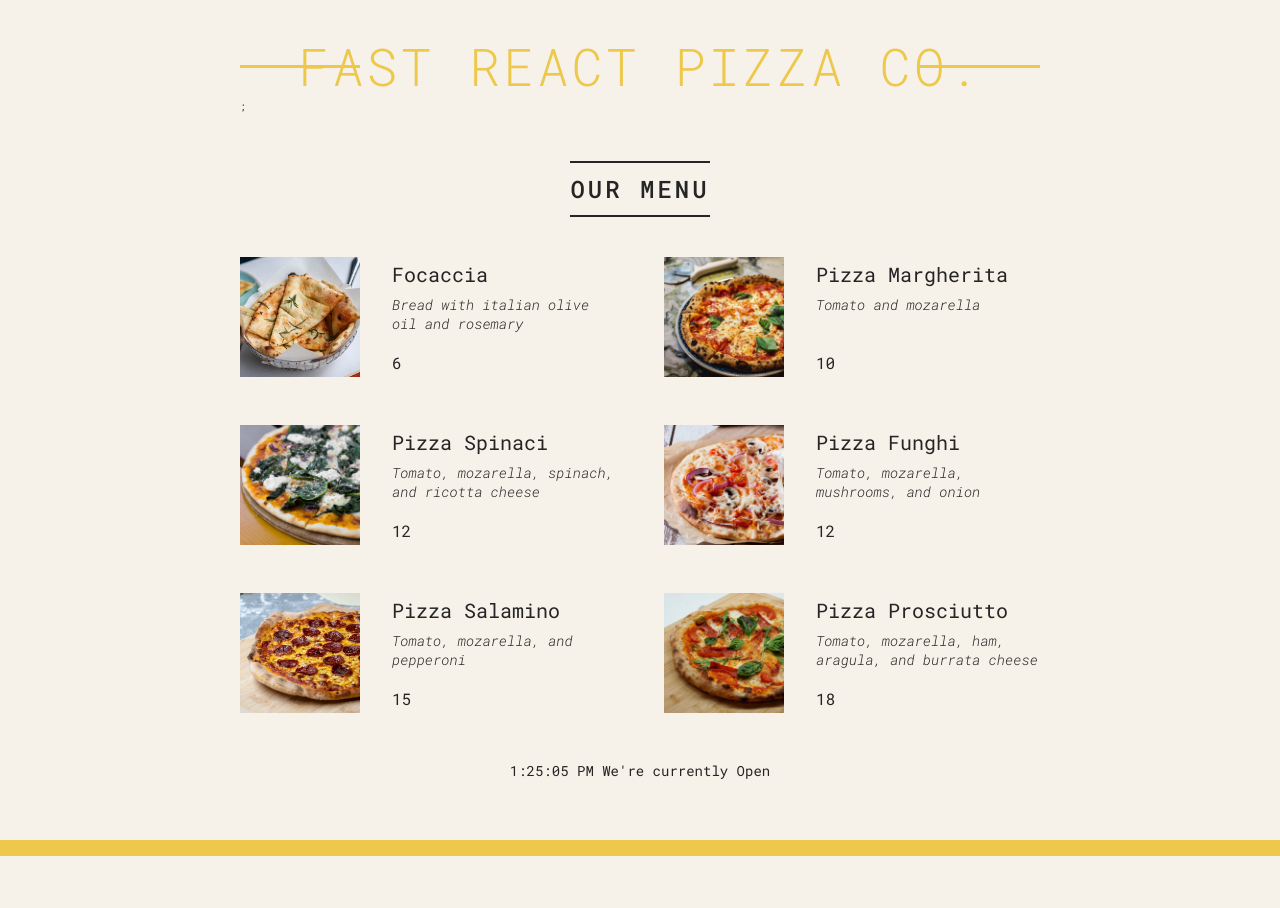
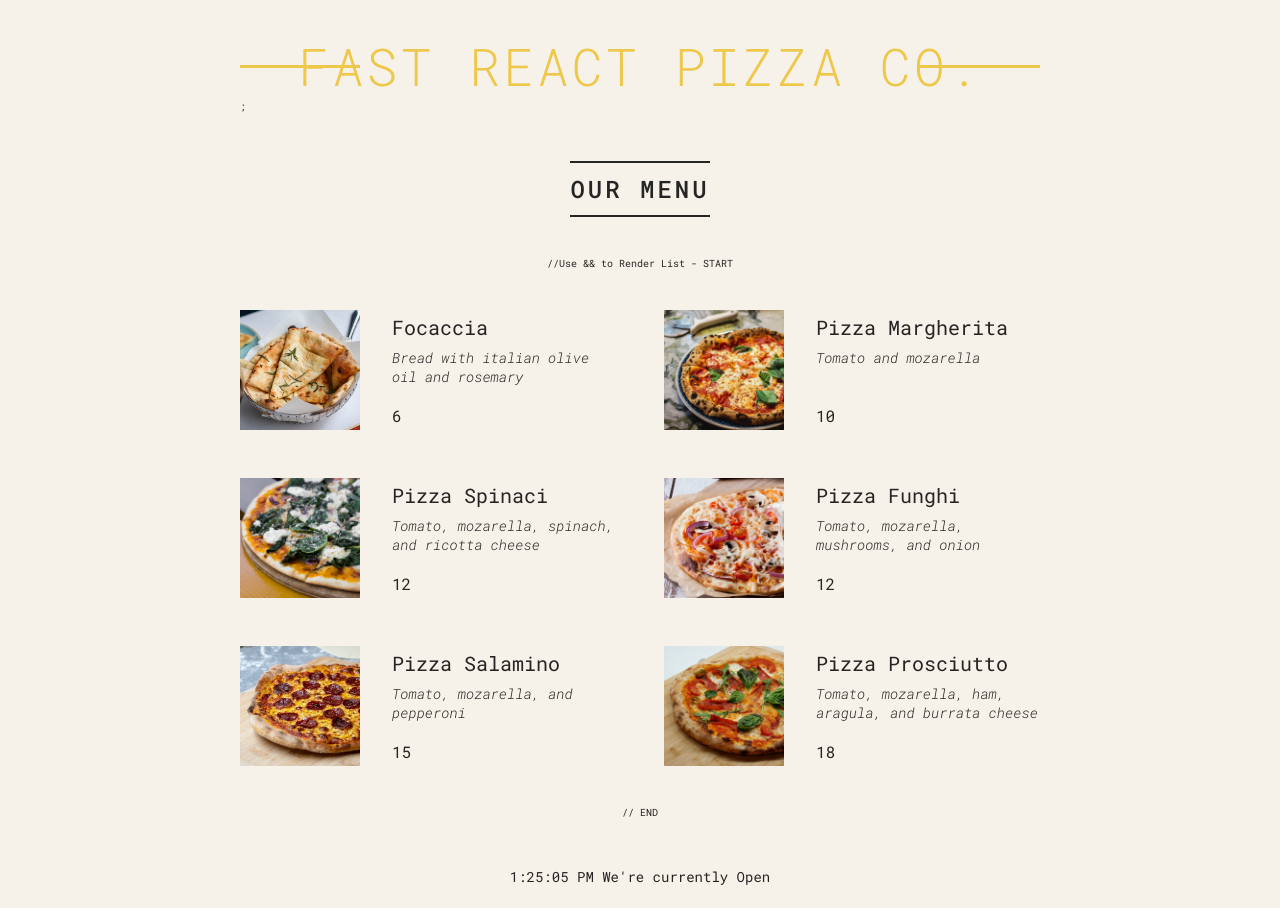
Before and after one commit to raymund-corpuz/pizza-menu-practice, a React (Vite) app: page / in a window 1280 px wide. Shown: the top 908 px of the page. Before the commit the page ends 856 px from the top, so only its background shows below. Built offline with nearby package versions, Linux system fonts and the light colour scheme.

Commit message:
Conditional Rendering of components

```diff
--- a/src/App.jsx
+++ b/src/App.jsx
@@ -81,14 +81,19 @@
 }
 
 function Menu() {
+  const pizzas = pizzaData; // Store pizzaData a new variable
   return (
     <main className="menu">
       <h2>Our Menu</h2>
-      <ul className="pizzas">
-        {pizzaData.map((pizza) => (
-          <Pizza pizzaObj={pizza} key={pizza.name} />
-        ))}
-      </ul>
+      //Use && to Render List - START
+      {pizzas && (
+        <ul className="pizzas">
+          {pizzas.map((pizza) => (
+            <Pizza pizzaObj={pizza} key={pizza.name} />
+          ))}
+        </ul>
+      )}
+      // END
     </main>
   );
 }
@@ -105,18 +110,18 @@
 
 function Footer() {
   const hour = new Date().getHours();
-  const openHour = 12;
+  const openHour = 6;
   const closeHour = 22;
   const isOpen = hour >= openHour && hour <= closeHour;
   console.log(isOpen);
-
-  // if (hour >= openHour && hour <= closeHour) alert("Were currently open");
-  // else "sorry we are close";
-  // console.log(hour);
   return (
     <footer className="footer">
-      {" "}
-      {new Date().toLocaleTimeString()} We're currently Open
+      {isOpen && (
+        <div className="order">
+          <p>{new Date().toLocaleTimeString()} We're currently Open</p>
+          <button className="btn">Order</button>
+        </div>
+      )}
     </footer>
   );
 }
--- a/src/main.jsx
+++ b/src/main.jsx
@@ -1,5 +1,6 @@
 import { StrictMode } from "react";
 import { createRoot } from "react-dom/client";
+
 import App from "./App.jsx";
 
 createRoot(document.getElementById("root")).render(
```
